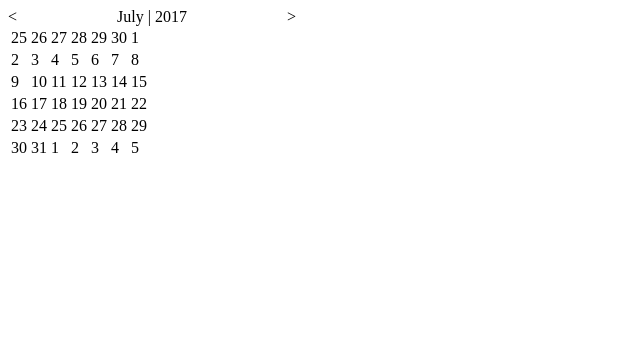
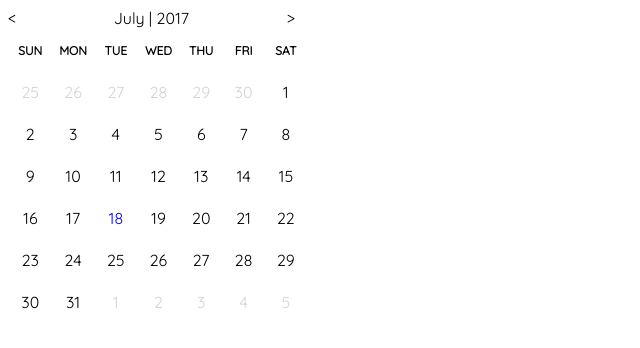
Before and after one commit to ogabrielp/angular-calendar-widget, a plain HTML site: page index.htm in a window 1280 px wide. Shown: the whole page, without its empty margins (0-640 px from the left). Drawn offline with nearby package versions, Linux system fonts and the light colour scheme.

Commit message:
Add styling and further increase customizability

```diff
--- a/css/style.css
+++ b/css/style.css
@@ -1,9 +1,30 @@
-div#calendar {
+div#angular-flat-calendar {
   display: inline-block;
   width: 300px;
+  font-family: 'Quicksand', sans-serif;
 }
 
-div#calendar-header-month-year-container {
+div#angular-flat-calendar div#calendar-header-month-year-container {
   width: 90%;
   text-align: center;
 }
+
+div#angular-flat-calendar .disabled {
+  color: lightgray;
+}
+
+div#angular-flat-calendar .calendar-day-today {
+  color: blue;
+}
+
+div#angular-flat-calendar td {
+  width: 40px;
+  height: 40px;
+  text-align: center;
+}
+
+div#angular-flat-calendar tr#calendar-days-weekdays-name {
+  font-size: 12px;
+  font-weight: 700;
+  text-transform: uppercase;
+}
--- a/index.htm
+++ b/index.htm
@@ -3,11 +3,12 @@
     <meta charset="utf-8">
     <title>Angular Calendar Widget</title>
     <link href="css/style.css" rel="stylesheet" type="text/css">
+    <link href="https://fonts.googleapis.com/css?family=Quicksand" rel="stylesheet">
     <script src="https://ajax.googleapis.com/ajax/libs/angularjs/1.6.5/angular.min.js"></script>
     <script src="js/app.js"></script>
   </head>
   <body ng-app='calendarWidget' ng-controller='MainController'>
-    <div id='calendar'>
+    <div id='angular-flat-calendar'>
       <div id='calendar-header' style='display: flex'>
         <div id='calendar-header-previous-month'>
           <a ng-click="shiftMonth(-1)"><</a>
@@ -21,9 +22,17 @@
       </div>
       <div id='calendar-days'>
         <table>
-          <tr ng-repeat="week in weeks">
-            <td ng-repeat="day in week">
-              {{day}}
+          <tr id='calendar-days-weekdays-name'>
+            <td ng-repeat="weekday in weekdays_short">
+              {{weekday}}
+            </td>
+          </tr>
+          <tr ng-repeat="week in weeks track by $index" ng-attr-id="calendar-days-week-{{$index+1}}">
+            <td ng-repeat="day in week"
+                ng-attr-id="calendar-day-date-{{day.day}}-{{day.month}}-{{day.year}}"
+                class="calendar-day"
+                ng-class="{'calendar-day-today': isToday(day.day, day.month, day.year), 'disabled': day.month != currentMonth+1}">
+              {{day.day}}
             </td>
           </tr>
         </table>
--- a/js/app.js
+++ b/js/app.js
@@ -29,6 +29,7 @@ myApp.controller('MainController', function($scope){
   $scope.currentMonthName = currentMonthName;
   $scope.currentYear = currentYear;
   $scope.currentMonthName = currentMonthName;
+  $scope.today = today;
 
   // Functions
 
@@ -87,7 +88,11 @@ myApp.controller('MainController', function($scope){
     console.log(firstWeekday);
     console.log(monthLength);
     for (var i = firstWeekday; day <= monthLength; i++) {
-      visibleDays[i] = day;
+      visibleDays[i] = {
+        'day': day,
+        'month': $scope.currentMonth+1,
+        'year': currentYear
+      };
       day++;
     }
 
@@ -97,14 +102,25 @@ myApp.controller('MainController', function($scope){
     var previousMonthLength = daysInMonth(previousMonth, previousYear);
 
     for (i = firstWeekday-1; i >= 0; i--) {
-      visibleDays[i] = previousMonthLength;
+      visibleDays[i] = {
+        'day': previousMonthLength,
+        'month': previousMonth+1,
+        'year': previousYear
+      };
       previousMonthLength -= 1;
     }
 
+    var nextMonthYear = changeMonth($scope.currentMonth, $scope.currentYear, 1);
+    var nextMonth = nextMonthYear['month'];
+    var nextYear = nextMonthYear['year'];
     day = 1;
 
     for (i = firstWeekday+monthLength; i < 42; i++) {
-      visibleDays[i] = day;
+      visibleDays[i] = {
+        'day': day,
+        'month': nextMonth+1,
+        'year': nextYear
+      };
       day++;
     }
 
@@ -119,6 +135,11 @@ myApp.controller('MainController', function($scope){
     $scope.weeks = $scope.populateVisibleDays();
   }
 
+  $scope.isToday = function(day, month, year) {
+    var today = new Date();
+    return day == today.getDate() && month == today.getMonth()+1 && year == today.getFullYear();
+  }
+
   $scope.weeks = $scope.populateVisibleDays();
   console.log($scope.weeks);
 });
```
